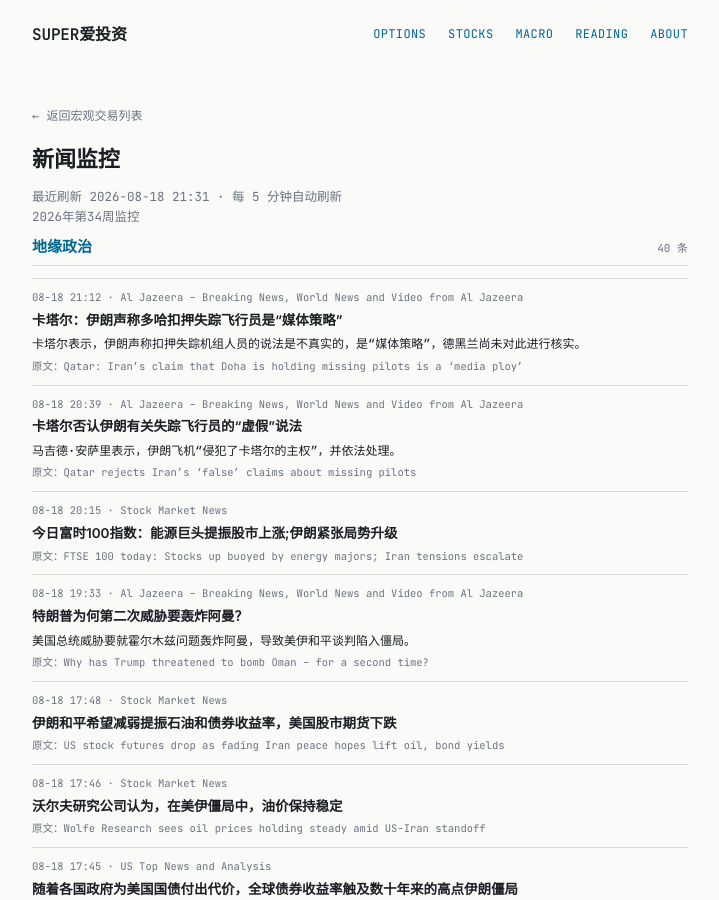
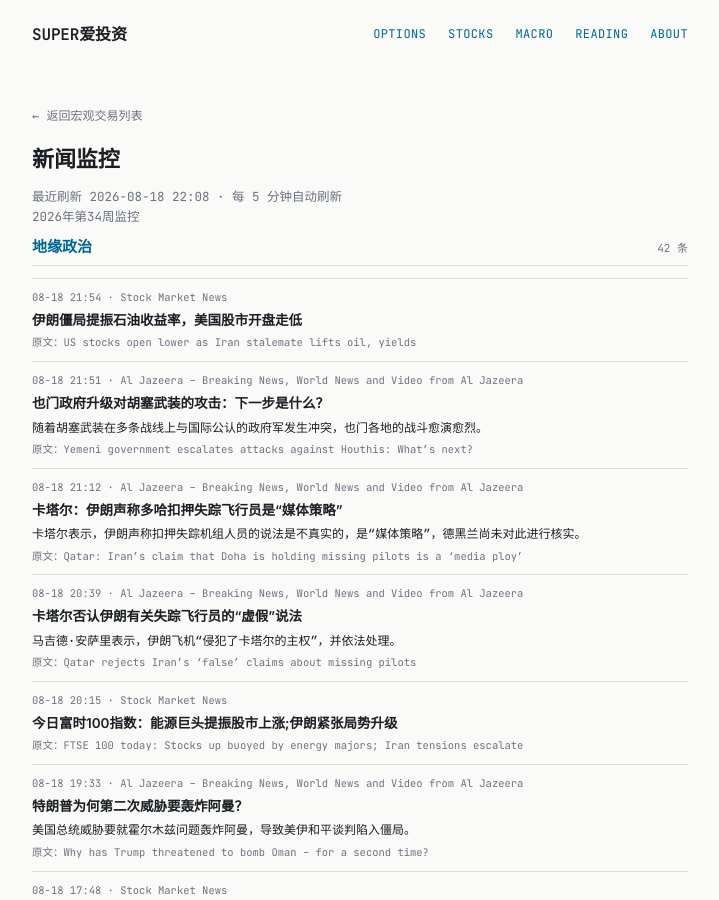
Before and after one commit to tang3super/tang3super.github.io, a Jekyll site: the page built from macro-trade/news-digest.md, in a window 1280 px wide and 900 px high. Shown: the whole window, without its empty margins (280-999 px from the left). Built offline with Jekyll 4.4.1, drawn with Linux system fonts in a browser that asks for light colours; some of the changed text lies outside the part shown.

Commit message:
sync news-digest article

```diff
--- a/macro-trade/news-digest.md
+++ b/macro-trade/news-digest.md
@@ -5,11 +5,24 @@ title: 新闻监控
 date: '2026-08-18'
 summary: 2026年第34周监控
 week_label: 2026年第34周监控
-last_updated: 2026-08-18 21:31
+last_updated: 2026-08-18 22:08
 refresh_note: 每 5 分钟自动刷新
 topics:
 - name: 地缘政治
   items:
+  - title: US stocks open lower as Iran stalemate lifts oil, yields
+    summary: ''
+    link: https://www.investing.com/news/stock-market-news/us-stocks-open-lower-as-iran-stalemate-lifts-oil-yields-4865519
+    source: Stock Market News
+    time: 08-18 21:54
+    title_zh: 伊朗僵局提振石油收益率，美国股市开盘走低
+  - title: 'Yemeni government escalates attacks against Houthis: What’s next?'
+    summary: Fighting intensifies across Yemen as Houthis clash with internationally recognised government forces across many fronts.
+    link: https://www.aljazeera.com/news/2026/8/18/yemeni-government-escalates-attacks-against-houthis-whats-next?traffic_source=rss
+    source: Al Jazeera – Breaking News, World News and Video from Al Jazeera
+    time: 08-18 21:51
+    title_zh: 也门政府升级对胡塞武装的攻击：下一步是什么？
+    summary_zh: 随着胡塞武装在多条战线上与国际公认的政府军发生冲突，也门各地的战斗愈演愈烈。
   - title: 'Qatar: Iran’s claim that Doha is holding missing pilots is a ‘media ploy’'
     summary: Qatar says Iran’s claim it is holding missing aircrew is untrue and a “media ploy”, with Tehran yet to verify it.
     link: https://www.aljazeera.com/video/newsfeed/2026/8/18/qatar-irans-claim-that-doha-is-holding-missing-pilots-is-a-media-ploy?traffic_source=rss
@@ -348,6 +361,12 @@ topics:
     title_zh: 由于收益率下降和美联储暂停押注提振情绪，欧洲股市小幅上涨
 - name: AI基建
   items:
+  - title: Why is SK hynix stock sliding today?
+    summary: ''
+    link: https://www.investing.com/news/stock-market-news/why-is-sk-hynix-stock-sliding-today-93CH-4865558
+    source: Stock Market News
+    time: 08-18 21:47
+    title_zh: 为什么SK hynix股价今天下滑？
   - title: Nvidia's AI moat is shifting from chips to capital
     summary: Nvidia still has dominant market share in AI chips, but with competition picking up steam, the company is taking greater advantage of anothe…
     link: https://www.cnbc.com/2026/08/18/nvidias-ai-moat-is-shifting-from-chips-to-capital.html
```
